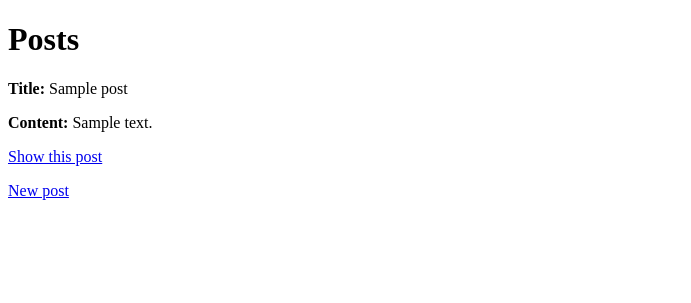
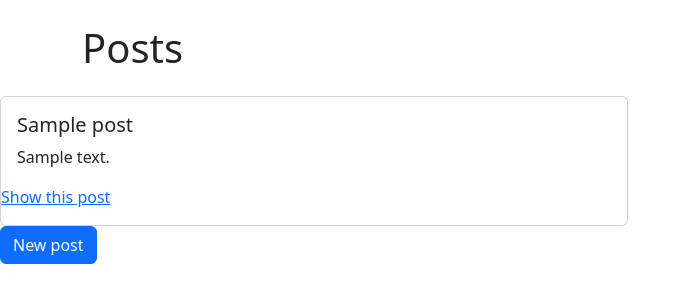
Before and after one commit to peterstudy/study_log, a Rails app: page /posts in a window 1280 px wide. Shown: the top 303 px of the page, without its empty margins (0-691 px from the left). Run offline with Rails 7, Linux system fonts and the light colour scheme; tables that the repository leaves empty hold one stand-in row (values such as "Sample post"); style sheets or scripts are compiled from the project's sources; some libraries are stand-ins or nearby versions.

Commit message:
feat: Updated 10 files

```diff
--- a/app/assets/stylesheets/application.css
+++ b/app/assets/stylesheets/application.css
@@ -10,6 +10,7 @@
  * files in this directory. Styles in this file should be added after the last require_* statement.
  * It is generally better to create a new file per style scope.
  *
+ *= require bootstrap
  *= require_tree .
  *= require_self
  */
--- a/app/javascript/application.js
+++ b/app/javascript/application.js
@@ -1,3 +1,4 @@
 // Configure your import map in config/importmap.rb. Read more: https://github.com/rails/importmap-rails
 import "@hotwired/turbo-rails"
 import "controllers"
+import "bootstrap"
--- a/app/views/layouts/application.html.erb
+++ b/app/views/layouts/application.html.erb
@@ -2,12 +2,12 @@
 <html>
   <head>
     <title>Studylog</title>
-    <meta name="viewport" content="width=device-width,initial-scale=1">
+    <meta name="viewport" content="width=device-width, initial-scale=1">
     <%= csrf_meta_tags %>
     <%= csp_meta_tag %>
 
-    <%= stylesheet_link_tag "application", "data-turbo-track": "reload" %>
-    <%= javascript_importmap_tags %>
+    <%= stylesheet_link_tag 'application', media: 'all', 'data-turbolinks-track': 'reload' %>
+    <%= javascript_include_tag 'application', 'data-turbolinks-track': 'reload' %>
   </head>
 
   <body>
--- a/app/views/posts/_post.html.erb
+++ b/app/views/posts/_post.html.erb
@@ -1,12 +1,11 @@
 <div id="<%= dom_id post %>">
-  <p>
-    <strong>Title:</strong>
-    <%= post.title %>
-  </p>
+  <div class="card-body">
+    <h5 class="card-title">
+      <%= post.title %>
+    </h5>
 
-  <p>
-    <strong>Content:</strong>
-    <%= post.content %>
-  </p>
-
+    <p class="card-text">
+      <%= post.content %>
+    </p>
+  </div>
 </div>
--- a/app/views/posts/index.html.erb
+++ b/app/views/posts/index.html.erb
@@ -1,14 +1,20 @@
 <p style="color: green"><%= notice %></p>
 
-<h1>Posts</h1>
+<div class="container mt-4 mb-4">
+  <h1>Posts</h1>
+</div>
 
-<div id="posts">
+<div class="row row-cols-1 row-cols-md-2 g-4">
   <% @posts.each do |post| %>
-    <%= render post %>
-    <p>
-      <%= link_to "Show this post", post %>
-    </p>
+    <div class="col">
+      <div class="card">
+        <%= render post %>
+        <p>
+          <%= link_to "Show this post", post %>
+        </p>
+      </div>
+    </div>
   <% end %>
 </div>
 
-<%= link_to "New post", new_post_path %>
+<%= link_to "New post", new_post_path, class: "btn btn-primary" %>
```
Also changed, not shown: app/views/posts/_form.html.erb (+5 -3 lines), app/views/posts/edit.html.erb (+6 -5 lines), app/views/posts/new.html.erb (+5 -4 lines), app/views/posts/show.html.erb (+6 -4 lines), Gemfile.
